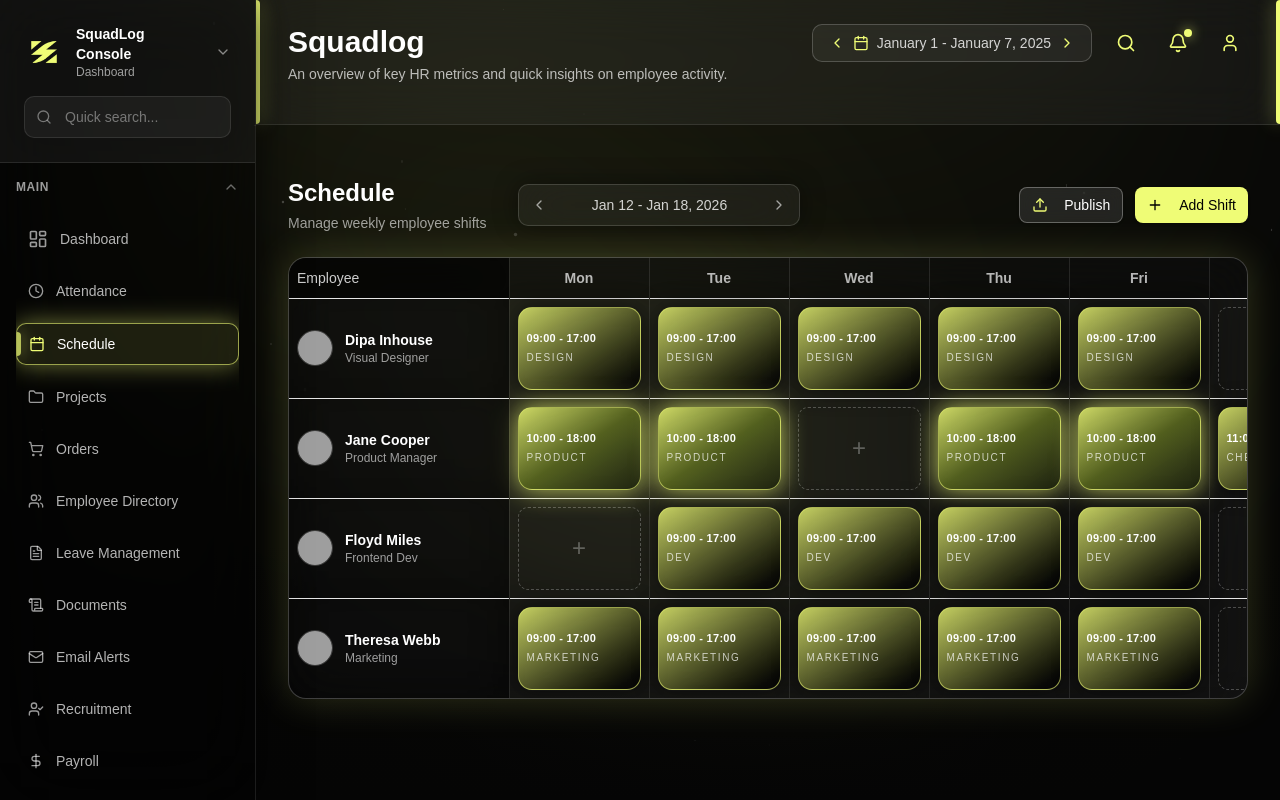
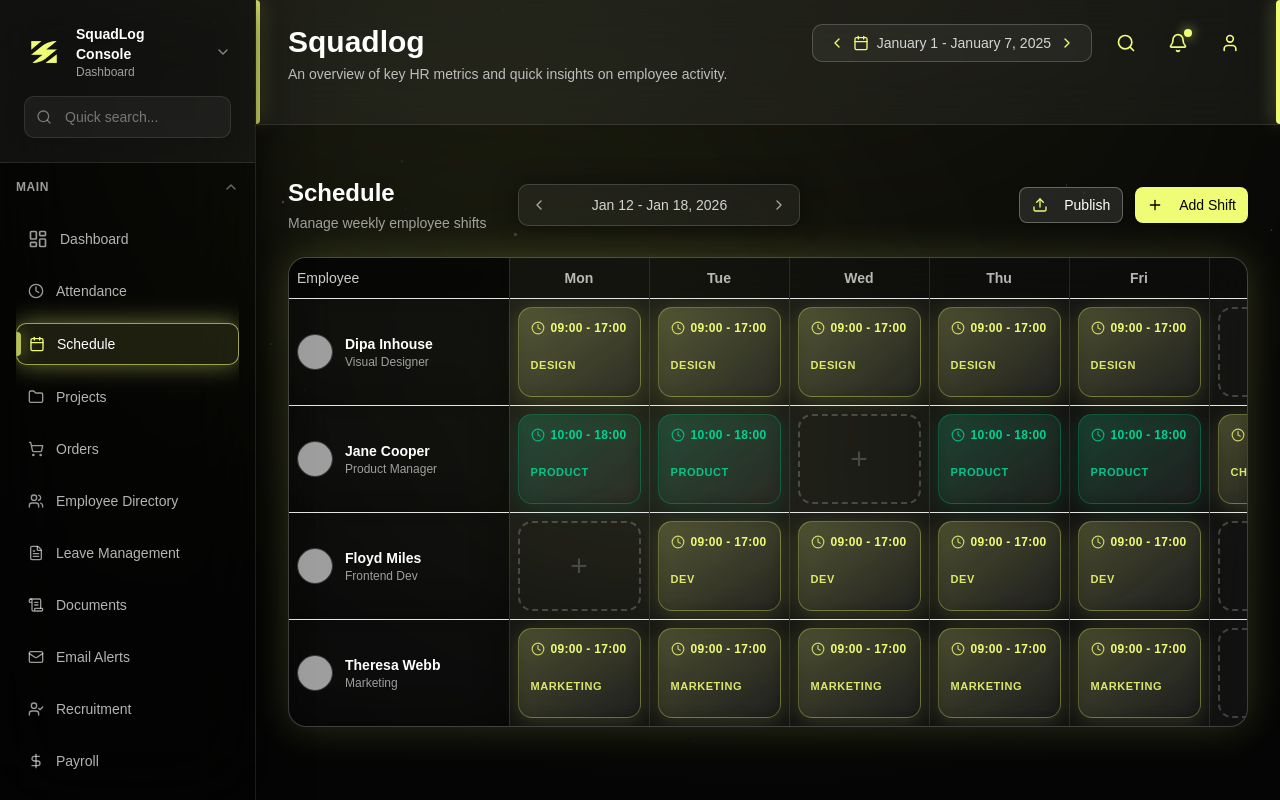
Before and after one commit to nexoviasoft/nexoviasoft-console, a Next.js app: page /admin/schedule in a window 1280 px wide. Built offline with nearby package versions, Linux system fonts and the light colour scheme; no server answers; grey boxes are pictures that could not be loaded; a web font is replaced by a local one.

Commit message:
refactor: redesign schedule shift cards with modern UI and documentation

```diff
--- a/src/components/admin/schedule/ShiftCard.js
+++ b/src/components/admin/schedule/ShiftCard.js
@@ -1,43 +1,129 @@
 "use client";
 
 import React from "react";
+import { Clock } from "lucide-react";
 
+/**
+ * ShiftCard Component
+ *
+ * Displays an individual shift card in the schedule grid with modern design.
+ * Features include:
+ * - Gradient backgrounds based on shift type
+ * - Smooth hover animations
+ * - Icon integration for better visual hierarchy
+ * - Responsive sizing and spacing
+ *
+ * @param {Object} props - Component props
+ * @param {Object|null} props.shift - Shift data object containing time, label, and type
+ * @param {string} props.shift.time - Time range for the shift (e.g., "09:00 - 17:00")
+ * @param {string} props.shift.label - Shift category/label (e.g., "Design", "Dev")
+ * @param {string} props.shift.type - Shift type: "morning", "afternoon", "night", or "off"
+ */
 export default function ShiftCard({ shift }) {
+  /**
+   * Color scheme definitions for different shift types
+   * Each type has unique gradients, borders, shadows, and hover states
+   */
   const colorStyles = {
+    // Morning shift: Bright yellow-green with high contrast
     morning:
-      "bg-gradient-to-br from-[#D7E36A]/90 to-black/70 border border-[#D7E36A]/70 text-[#D7E36A] hover:from-[#9aa63e]/95 hover:to-black shadow-[0_0_18px_rgba(215,227,106,0.7)]",
+      "bg-gradient-to-br from-[#EFFC76]/20 via-[#EFFC76]/10 to-transparent " +
+      "border border-[#EFFC76]/30 " +
+      "hover:from-[#EFFC76]/30 hover:via-[#EFFC76]/15 hover:border-[#EFFC76]/50 " +
+      "shadow-[0_4px_20px_rgba(239,252,118,0.15)] hover:shadow-[0_6px_30px_rgba(239,252,118,0.25)]",
 
+    // Afternoon shift: Warmer tones with medium intensity
     afternoon:
-      "bg-gradient-to-br from-[#D7E36A]/95 via-[#5b6a1f]/85 to-[#1f240f]/90 border border-[#D7E36A]/70 text-white hover:from-[#b7c857]/95 hover:to-[#2a300f] shadow-[0_0_26px_rgba(215,227,106,0.85)]",
+      "bg-gradient-to-br from-emerald-500/20 via-emerald-500/10 to-transparent " +
+      "border border-emerald-500/30 " +
+      "hover:from-emerald-500/30 hover:via-emerald-500/15 hover:border-emerald-500/50 " +
+      "shadow-[0_4px_20px_rgba(16,185,129,0.15)] hover:shadow-[0_6px_30px_rgba(16,185,129,0.25)]",
 
+    // Night shift: Cooler blue tones for evening work
     night:
-      "bg-gradient-to-br from-[#5b6a1f]/90 to-black/80 border border-[#D7E36A]/50 text-[#e6f0a8] hover:from-[#6f8125]/95 hover:to-black shadow-[0_0_22px_rgba(215,227,106,0.6)]",
+      "bg-gradient-to-br from-blue-500/20 via-blue-500/10 to-transparent " +
+      "border border-blue-500/30 " +
+      "hover:from-blue-500/30 hover:via-blue-500/15 hover:border-blue-500/50 " +
+      "shadow-[0_4px_20px_rgba(59,130,246,0.15)] hover:shadow-[0_6px_30px_rgba(59,130,246,0.25)]",
 
-    off: "bg-white/5 border-[#D7E36A]/20 text-white/40 hover:bg-[#D7E36A]/10 hover:text-white/70",
+    // Off/empty shift: Subtle neutral styling
+    off:
+      "bg-white/5 border border-white/10 " +
+      "hover:bg-white/10 hover:border-white/20",
   };
 
+  /**
+   * Text color schemes matching shift types
+   * Ensures proper contrast and readability
+   */
+  const textColors = {
+    morning: "text-[#EFFC76]",
+    afternoon: "text-emerald-400",
+    night: "text-blue-400",
+    off: "text-white/40",
+  };
+
+  // Render empty state for null shifts (days off or unscheduled)
   if (!shift) {
     return (
-      <div className="h-full w-full min-h-[80px] rounded-lg border border-dashed border-white/25 hover:border-[#EFFC76] hover:bg-white/5 transition-colors flex items-center justify-center cursor-pointer group">
-        <span className="text-2xl text-white/30 group-hover:text-[#EFFC76] font-light">
+      <div
+        className="
+          h-full w-full min-h-[90px] rounded-xl
+          border-2 border-dashed border-white/20
+          hover:border-[#EFFC76]/50 hover:bg-[#EFFC76]/5
+          transition-all duration-300
+          flex items-center justify-center
+          cursor-pointer group
+        "
+      >
+        <span className="text-3xl text-white/20 group-hover:text-[#EFFC76]/60 transition-colors duration-300">
           +
         </span>
       </div>
     );
   }
 
+  // Get styling based on shift type, default to morning if type is invalid
   const style = colorStyles[shift.type] || colorStyles.morning;
+  const textColor = textColors[shift.type] || textColors.morning;
 
   return (
     <div
-      className={`h-full w-full min-h-[80px] p-2 rounded-xl ${style} transition-all cursor-pointer flex flex-col justify-center backdrop-blur-md shadow-[0_0_22px_rgba(0,0,0,0.55)]`}
+      className={`
+        h-full w-full min-h-[90px]
+        p-3 rounded-xl
+        ${style}
+        transition-all duration-300
+        cursor-pointer
+        flex flex-col justify-between
+        backdrop-blur-sm
+        group
+      `}
     >
-      <div className="font-semibold text-[11px] mb-1 text-white tracking-wide">
-        {shift.time}
+      {/* Time display with icon */}
+      <div className="flex items-center gap-1.5 mb-2">
+        <Clock className={`w-3.5 h-3.5 ${textColor} opacity-80`} />
+        <div className={`font-semibold text-xs ${textColor} tracking-wide`}>
+          {shift.time}
+        </div>
       </div>
-      <div className="text-[10px] font-medium opacity-90 uppercase tracking-[0.16em] text-white/80">
-        {shift.label}
+
+      {/* Shift label/category */}
+      <div className="flex-1 flex items-end">
+        <div
+          className={`
+            text-[11px] font-bold uppercase
+            tracking-wider ${textColor}
+            opacity-90 group-hover:opacity-100
+            transition-opacity duration-300
+          `}
+        >
+          {shift.label}
+        </div>
       </div>
+
+      {/* Decorative accent line */}
+      <div className={`h-0.5 w-8 ${textColor} opacity-30 mt-2 rounded-full`} />
     </div>
   );
 }
```
